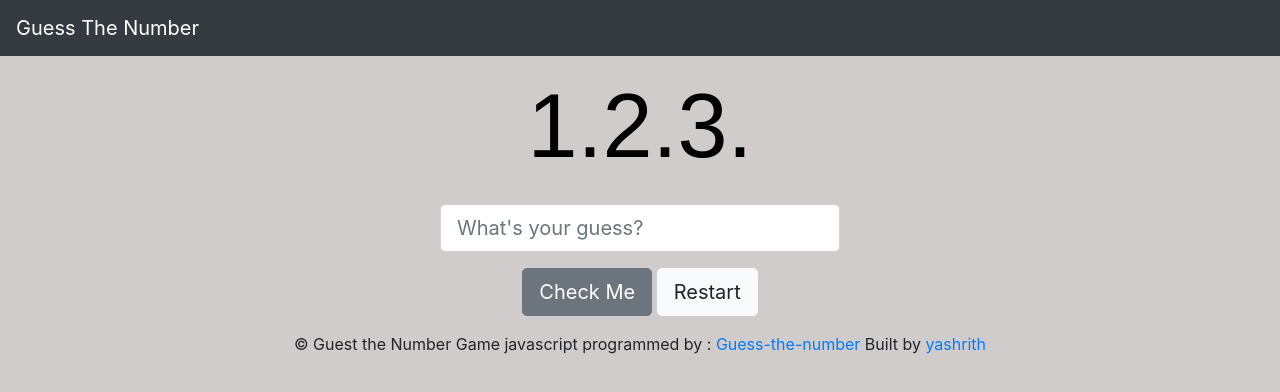
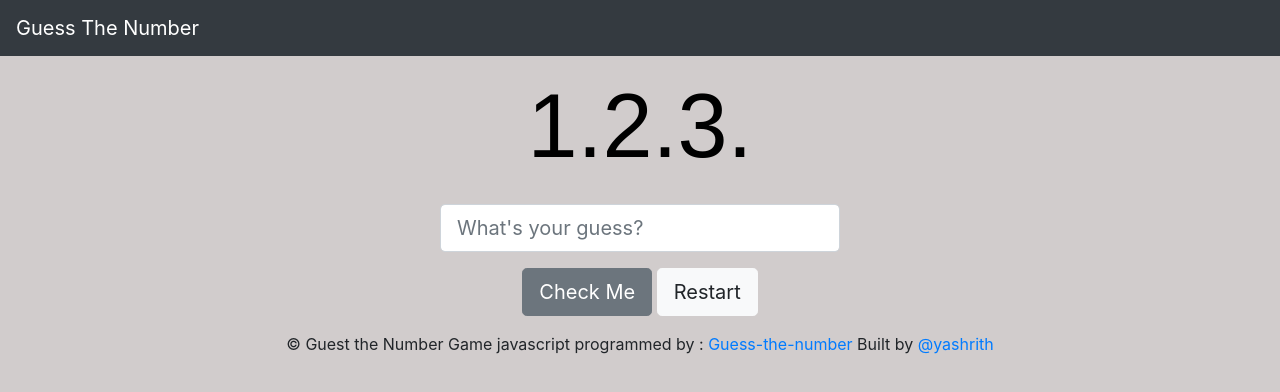
Before and after one commit to yashrith/number-guessing.github.io, a plain HTML site: page index.html in a window 1280 px wide. Drawn offline with nearby package versions, Linux system fonts and the light colour scheme.

Commit message:
Update index.html

```diff
--- a/index.html
+++ b/index.html
@@ -32,7 +32,7 @@
     <footer id="footer">
         <p class="copyright">&copy; Guest the Number Game javascript programmed by : <a
                 href="https://github.com/yashrith/number-guessing.github.io.git">Guess-the-number</a>
-            Built by <a href="https://github.com/yashrith">yashrith</a></p>
+            Built by <a href="https://github.com/yashrith">@yashrith</a></p>
     </footer>
 </body>
 
```
